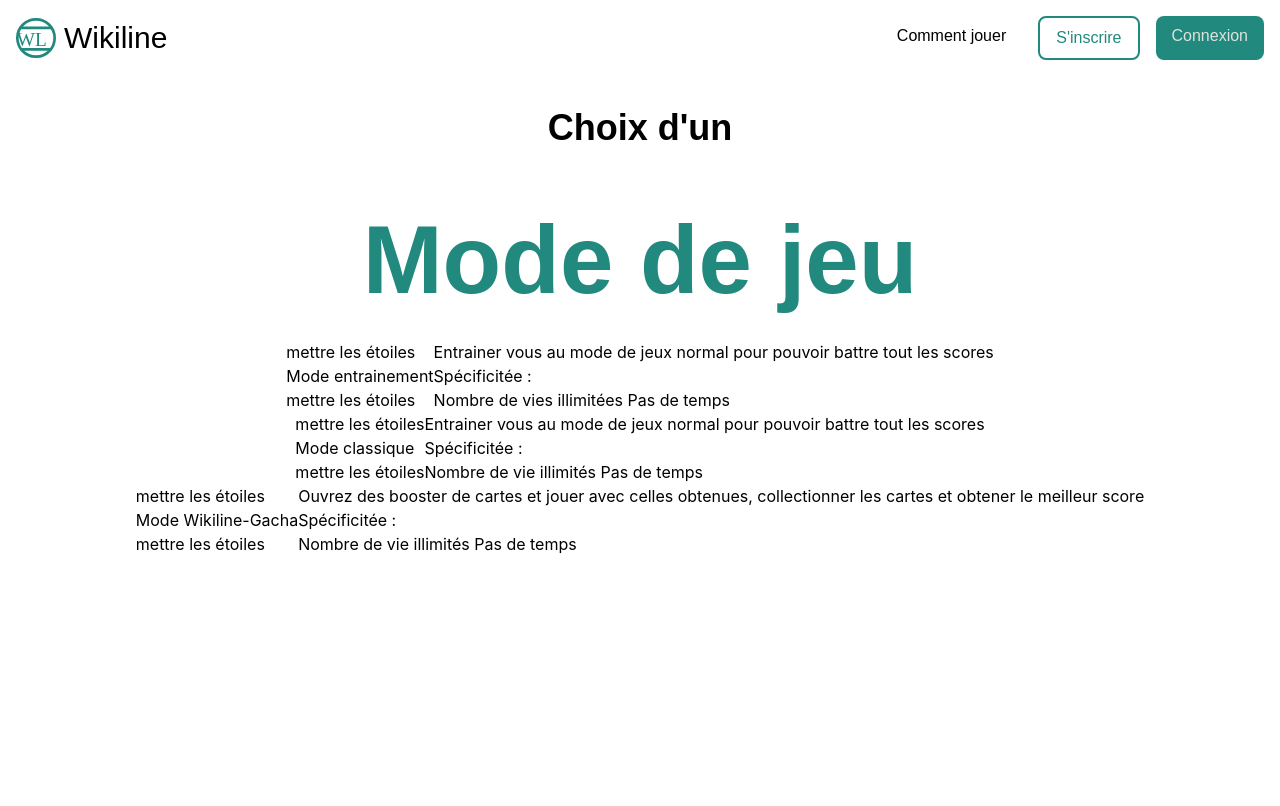
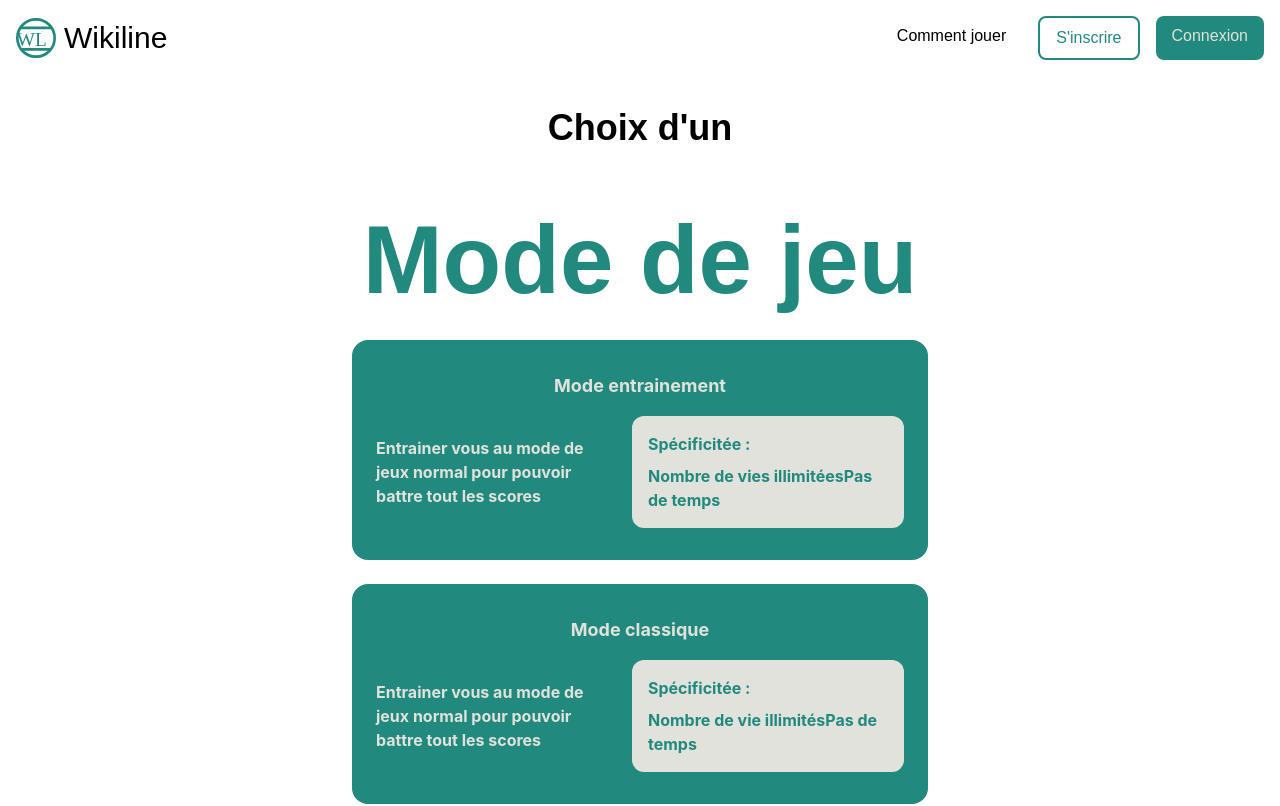
Before and after one commit to DrazoxDev/Wikiline, a React (Vite) app: page /choixmode in a window 1280 px wide. Shown: the top 806 px of the page. Built offline with nearby package versions, Linux system fonts and the light colour scheme; a web font is replaced by a local one.

Commit message:
Début choix mode de jeux + rajout quelles que truck par ci par la

```diff
--- a/src/components/ModeDeJeu.tsx
+++ b/src/components/ModeDeJeu.tsx
@@ -7,21 +7,29 @@ type Props = {
 const ModeDeJeu=({titre, description, specificitee}:Props)=>{
     return(
         <>
-        <div className="flex">
-            <div>
-                <div>mettre les étoiles</div>
-                <p>{titre}</p>
-                <div>mettre les étoiles</div>
+        <div className="bg-vert rounded-2xl px-6 py-8 w-full flex flex-col justify-between min-h-[180px]">
+            <div className="flex items-center justify-between mb-4">
+                <div className="flex gap-1">
+                    {/* nbre etoiles */}
+                </div>
+                <p className="couleur-blanc font-bold text-lg">{titre}</p>
+                <div className="flex gap-1">
+                    {/* nbre etoioles */}
+                </div>
             </div>
-            <div>
-                <p>{description}</p>
-                <div>
-                    <p>Spécificitée :</p>
-                    <p>{specificitee}</p>
+
+            <div className="flex gap-4 items-center">
+                <p className="couleur-blanc font-bold flex-1">{description}</p>
+                <div className="bg-blanc rounded-xl p-4 flex-1">
+                    <p className="couleur-vert font-bold mb-2">Spécificitée :</p>
+                    <p className="couleur-vert font-bold flex-1">{specificitee}</p>
                 </div>
             </div>
         </div>
-        </>
+
+    </>
+
     );
 }
+
 export default ModeDeJeu;
--- a/src/index.css
+++ b/src/index.css
@@ -31,6 +31,19 @@
   .couleur-blanc{
     color: #E0E2DB;
   }
+  .bg-vert{
+    background-color: #21897E;
+  }
+  .bg-blanc{
+    background-color: #E0E2DB;
+  }
+
+  .bord-vert{
+    border-color: #21897E;
+  }
+  .bord-blanc{
+    border-color: #E0E2DB;
+  }
 
 }
 :root{
--- a/src/pages/ChoixMode.tsx
+++ b/src/pages/ChoixMode.tsx
@@ -6,28 +6,33 @@ const ChoixMode = () => {
         <>
         <Header></Header>
         <section className="flex flex-col items-center">
-          <h2 className=" font-soustitre text-4xl">Choix d'un</h2>
-          <h2 className="text-teal-700 font-titre text-8xl">
-            Mode de jeu
-          </h2>
+
+          <div className="flex flex-col items-center">
+            <h2 className="font-soustitre text-4xl">Choix d'un</h2>
+            <h2 className="text-[#21897E] font-titre text-8xl">Mode de jeu</h2>
+          </div>
+
+          <div className="flex flex-col gap-6 max-w-xl mx-auto w-full items-center">
+
           <ModeDeJeu
             titre="Mode entrainement"
             description="Entrainer vous au mode de jeux normal pour pouvoir battre tout les scores"
-          specificitee="Nombre de vies illimitées
-          Pas de temps"
+            specificitee="Nombre de vies illimitéesPas de temps"
           />
+
           <ModeDeJeu
             titre="Mode classique"
             description="Entrainer vous au mode de jeux normal pour pouvoir battre tout les scores"
-          specificitee="Nombre de vie illimités
-Pas de temps"
+            specificitee="Nombre de vie illimitésPas de temps"
           />
+
           <ModeDeJeu
             titre="Mode Wikiline-Gacha"
             description="Ouvrez des booster de cartes et jouer avec celles obtenues, collectionner les  cartes et obtener le meilleur score"
-          specificitee="Nombre de vie illimités
-Pas de temps"
+            specificitee="Nombre de vie illimitésPas de temps"
           />
+          </div>
+
         </section>
         </>
     )
--- a/src/pages/CommentJouer.tsx
+++ b/src/pages/CommentJouer.tsx
@@ -4,7 +4,7 @@ const CommentJouer = () => {
     return (
         <>
             <Header />
-            <main className="container mx-auto p-4">
+            <section className="container mx-auto p-4">
 
                 <div className="flex flex-col items-center">
                     <h2 className="font-soustitre text-4xl">Explication des règles du jeu</h2>
@@ -94,7 +94,7 @@ const CommentJouer = () => {
                     </div>
                 </div>
 
-            </main>
+            </section>
         </>
     );
 };
```
Lines whose indentation alone changed are shown as unchanged.
